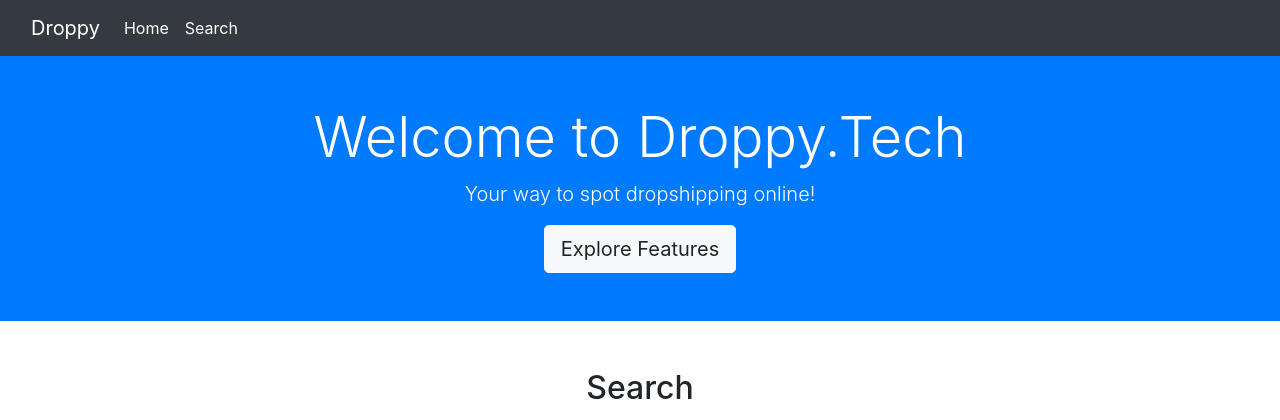
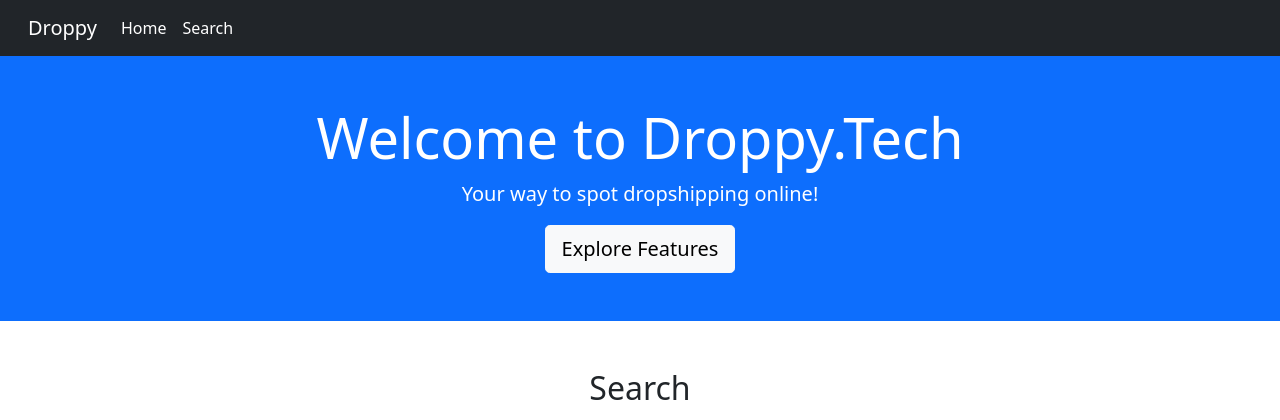
Before and after one commit to bigketa10/DroppyTech, a Django app: page / in a window 1280 px wide. Shown: the top 420 px of the page. Run offline with Django 5.2, Linux system fonts and the light colour scheme; some libraries are stand-ins or nearby versions.

Commit message:
trying to get it all done today

```diff
--- a/image_search_project/image_search/templates/image_search/base.html
+++ b/image_search_project/image_search/templates/image_search/base.html
@@ -7,6 +7,8 @@
     <!-- Bootstrap CSS -->
     <link rel="stylesheet" href="https://maxcdn.bootstrapcdn.com/bootstrap/4.0.0/css/bootstrap.min.css">
     <link rel="stylesheet" href="https://use.fontawesome.com/releases/v5.8.2/css/all.css">
+    <link href="https://cdn.jsdelivr.net/npm/bootstrap@5.0.2/dist/css/bootstrap.min.css" rel="stylesheet" integrity="sha384-EVSTQN3/azprG1Anm3QDgpJLIm9Nao0Yz1ztcQTwFspd3yD65VohhpuuCOmLASjC" crossorigin="anonymous">
+
 
     <title>{% block title %}My Site{% endblock %}</title>
 </head>
@@ -27,5 +29,6 @@
     <script src="https://code.jquery.com/jquery-3.2.1.slim.min.js"></script>
     <script src="https://cdnjs.cloudflare.com/ajax/libs/popper.js/1.12.9/umd/popper.min.js"></script>
     <script src="https://maxcdn.bootstrapcdn.com/bootstrap/4.0.0/js/bootstrap.min.js"></script>
+    <script src="https://cdn.jsdelivr.net/npm/bootstrap@5.0.2/dist/js/bootstrap.bundle.min.js" integrity="sha384-MrcW6ZMFYlzcLA8Nl+NtUVF0sA7MsXsP1UyJoMp4YLEuNSfAP+JcXn/tWtIaxVXM" crossorigin="anonymous"></script>
 </body>
 </html>
--- a/image_search_project/image_search/templates/image_search/partials/navbar.html
+++ b/image_search_project/image_search/templates/image_search/partials/navbar.html
@@ -5,12 +5,12 @@
             <span class="navbar-toggler-icon"></span>
         </button>
         <div class="collapse navbar-collapse" id="navbarSupportedContent">
-            <ul class="navbar-nav me-auto mb-2 mb-lg-0">
-                <li class="nav-item">
-                    <a class="nav-link active" aria-current="page" href="{% url 'home' %}" >Home</a>
+            <ul class="navbar-nav me-auto mb-2 mb-lg-0" id="navbarSupportedContent">
+                <li class="nav-item" >
+                    <a class="nav-link active" aria-current="page" href="{% url 'home' %}" id="navbarSupportedContent">Home</a>
                 </li>
                 <li class="nav-item">
-                     <a class="nav-link active" aria-current="page"href="{% url 'search' %}">Search</a>
+                     <a class="nav-link active" aria-current="page"href="{% url 'search' %}" id="navbarSupportedContent">Search</a>
                 </li>
             </ul>
         </div>
--- a/image_search_project/image_search/views.py
+++ b/image_search_project/image_search/views.py
@@ -196,7 +196,7 @@
         if image_url:
             try:
                 try:
-                    # Convert the URL to image URL if it's an Amazon product URL
+                    # Convert the URL to image URL it's an Amazon product URL
                     image_url = link_convert(image_url)
                     response = requests.get(image_url, stream=True)
                     print(f"Testing:{image_url}")
@@ -207,8 +207,8 @@
                                 f.write(chunk)
                     results = nearest_neighbours(temp_image_path)
                     print(results)
-                    if results == None:
-                        return render(request, 'image_search/search.html', {'error': "Error fetching image."})
+                    # if results == None:
+                    #     return render(request, 'image_search/search.html', {'error': "Error fetching image."})
                     return render(request, 'image_search/results.html', {'results': results})
 
                 except:
@@ -222,8 +222,8 @@
                             for chunk in response.iter_content(1024):
                                 f.write(chunk)
                     results = nearest_neighbours(temp_image_path)
-                    if results == None:
-                        return render(request, 'image_search/search.html', {'error': "Error fetching image."})
+                    # if results == None:
+                    #     return render(request, 'image_search/search.html', {'error': "Error fetching image."})
                     return render(request, 'image_search/results.html', {'results': results})
 
             except Exception as e:
@@ -236,8 +236,8 @@
                     f.write(chunk)
 
             results = nearest_neighbours(temp_image_path)
-            if results == None:
-                return render(request, 'image_search/search.html', {'error': "Error fetching image."})
+            # if results == None:
+            #     return render(request, 'image_search/search.html', {'error': "Error fetching image."})
             return render(request, 'image_search/results.html', {'results': results})
 
         # If neither input is provided
```
Also changed, not shown: image_search_project/media/temp_image.jpg.
